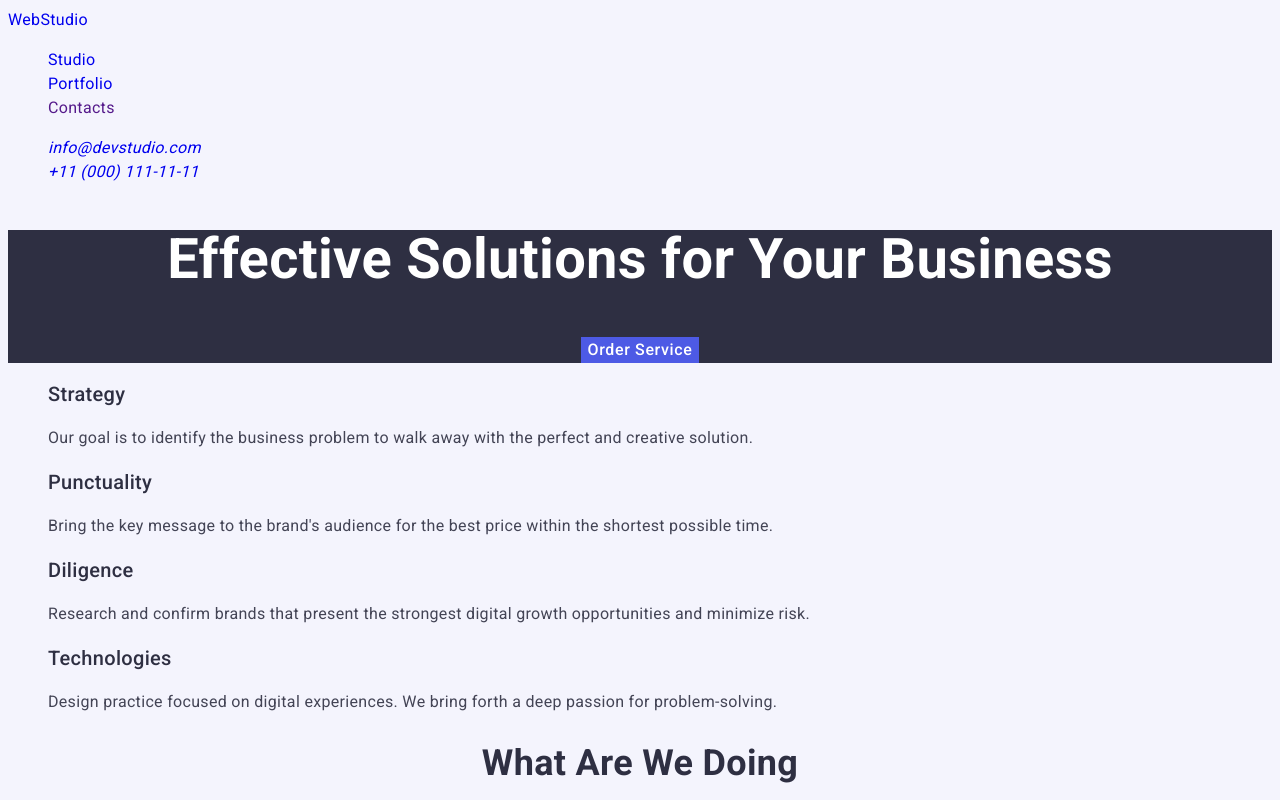
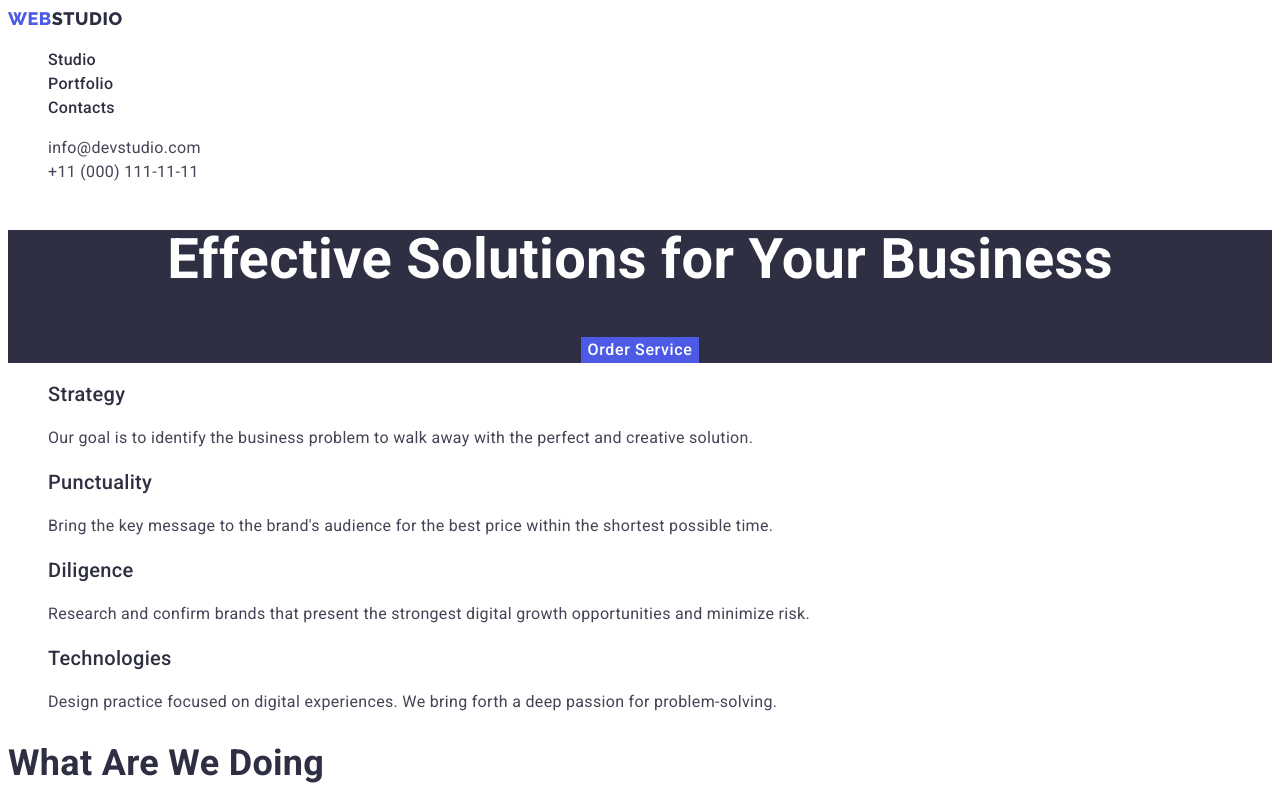
Before and after one commit to BestStepInUa/goit-markup-hw-02, a plain HTML site: page index.html in a window 1280 px wide. Shown: the top 800 px of the page. Drawn offline with Linux system fonts and the light colour scheme.

Commit message:
4th
An attempt to pass the work without errors

```diff
--- a/css/styles.css
+++ b/css/styles.css
@@ -33,7 +33,7 @@ body {
   line-height: 1.5;
   letter-spacing: 0.02em;
   color: var(--text-color);
-  background-color: var(--light-color);
+  background-color: var(--white-background-color);
 }
 
 /* Remove the underlining in the links */
@@ -57,6 +57,59 @@ body {
   clip-path: inset(100%);
   clip: rect(0 0 0 0);
   overflow: hidden;
+}
+
+/* Web Stugio logo CSS Styles */
+.logo-web-part {
+  font-family: "Raleway", sans-serif;
+  font-weight: 800;
+  font-size: 18px;
+  line-height: 1.16;
+  align-items: center;
+  letter-spacing: 0.03em;
+  text-transform: uppercase;
+  color: var(--primaly-brand-color);
+}
+
+.logo-studio-part,
+.logo-studio-part-in-footer {
+  font-family: "Raleway", sans-serif;
+  font-weight: 800;
+  font-size: 18px;
+  line-height: 1.16;
+  align-items: center;
+  letter-spacing: 0.03em;
+  text-transform: uppercase;
+}
+
+.logo-studio-part {
+  color: var(--dark-color);
+}
+
+.logo-studio-part-in-footer {
+  color: var(--light-color);
+}
+
+/* Header SCC Styles */
+.navigation-menu-item {
+  font-weight: 500;
+  color: var(--dark-color);
+}
+
+.address-item {
+  font-weight: 400;
+  font-style: normal;
+  color: var(--text-color);
+}
+
+/* Footer SCC Styles */
+.footer-section {
+  background-color: var(--dark-color);
+}
+
+.footer-text {
+  font-weight: 400;
+  color: var(--light-color);
 }
 
 /* Index page CSS Styles */
@@ -94,7 +147,6 @@ body {
 
 .features-text {
   font-weight: 400;
-  color: ;
 }
 
 .company-product-title {
@@ -109,7 +161,6 @@ body {
   font-weight: 700;
   font-size: 36px;
   line-height: 1.11;
-  text-align: center;
   text-transform: capitalize;
   color: var(--dark-color);
 }
@@ -133,7 +184,6 @@ body {
   font-weight: 400;
   font-size: 16px;
   line-height: 1.5;
-  color: var(--text-color);
 }
 
 .team-list {
@@ -145,13 +195,8 @@ body {
   text-align: center;
 }
 
-.company-product-section {
-  text-align: center;
-}
-
 .company-team-section {
   background-color: var(--light-color);
-  text-align: center;
 }
 /* Portfolio CSS Styles */
 
--- a/index.html
+++ b/index.html
@@ -16,23 +16,25 @@
     <!-- Header -->
     <header>
       <nav>
-        <a class="link" href="./index.html">WebStudio</a>
+        <a class="link" href="./index.html"
+          ><span class="logo-web-part">Web</span><span class="logo-studio-part">Studio</span></a
+        >
         <ul class="list">
           <li>
-            <a class="link" href="./index.html">Studio</a>
+            <a class="navigation-menu-item link" href="./index.html">Studio</a>
           </li>
           <li>
-            <a class="link" href="./portfolio.html">Portfolio</a>
+            <a class="navigation-menu-item link" href="./portfolio.html">Portfolio</a>
           </li>
           <li>
-            <a class="link" href="">Contacts</a>
+            <a class="navigation-menu-item link" href="">Contacts</a>
           </li>
         </ul>
       </nav>
       <address>
         <ul class="list">
-          <li><a class="link" href="mailto:info@devstudio.com">info@devstudio.com</a></li>
-          <li><a class="link" href="tel:+110001111111">+11 (000) 111-11-11</a></li>
+          <li><a class="address-item link" href="mailto:info@devstudio.com">info@devstudio.com</a></li>
+          <li><a class="address-item link" href="tel:+110001111111">+11 (000) 111-11-11</a></li>
         </ul>
       </address>
     </header>
@@ -111,16 +113,20 @@
           </li>
           <li class="team-list">
             <img src="./images/daniel_wilson.jpg" alt="Daniel Wilson" height="260" width="264" />
-            <h3 class="team-list-title">Daniel Wilson</h3>
+            <h3 class="team-list-name">Daniel Wilson</h3>
             <p class="team-list-position">UI Designer</p>
           </li>
         </ul>
       </section>
     </main>
     <!-- Footer -->
-    <footer>
-      <a class="link" href="./index.html">WebStudio</a>
-      <p>Increase the flow of customers and sales for your business with digital marketing & growth solutions.</p>
+    <footer class="footer-section">
+      <a class="link" href="./index.html"
+        ><span class="logo-web-part">Web</span><span class="logo-studio-part-in-footer">Studio</span></a
+      >
+      <p class="footer-text">
+        Increase the flow of customers and sales for your business with digital marketing & growth solutions.
+      </p>
     </footer>
   </body>
 </html>
```
Also changed, not shown: portfolio.html (+15 -9 lines).
